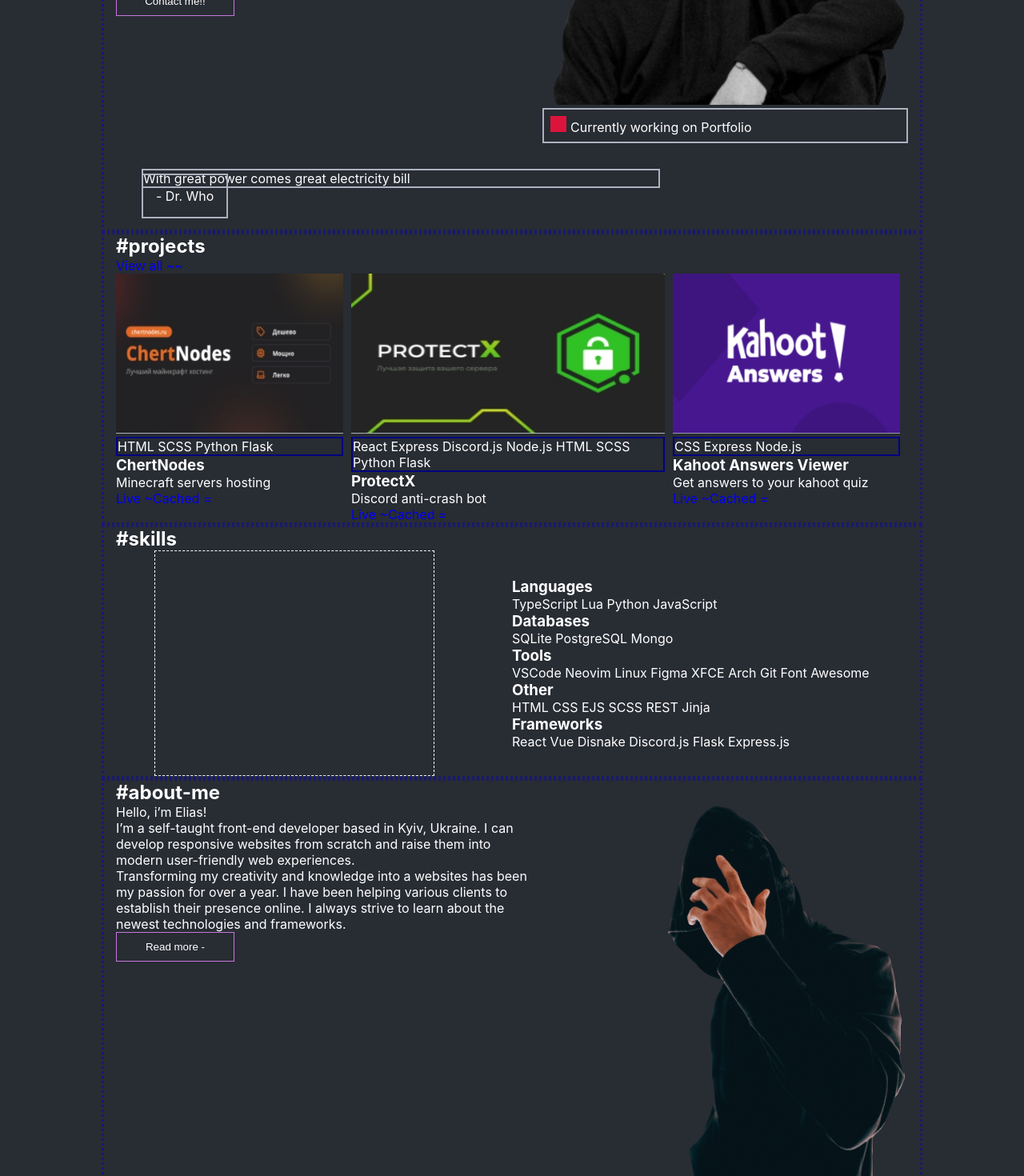
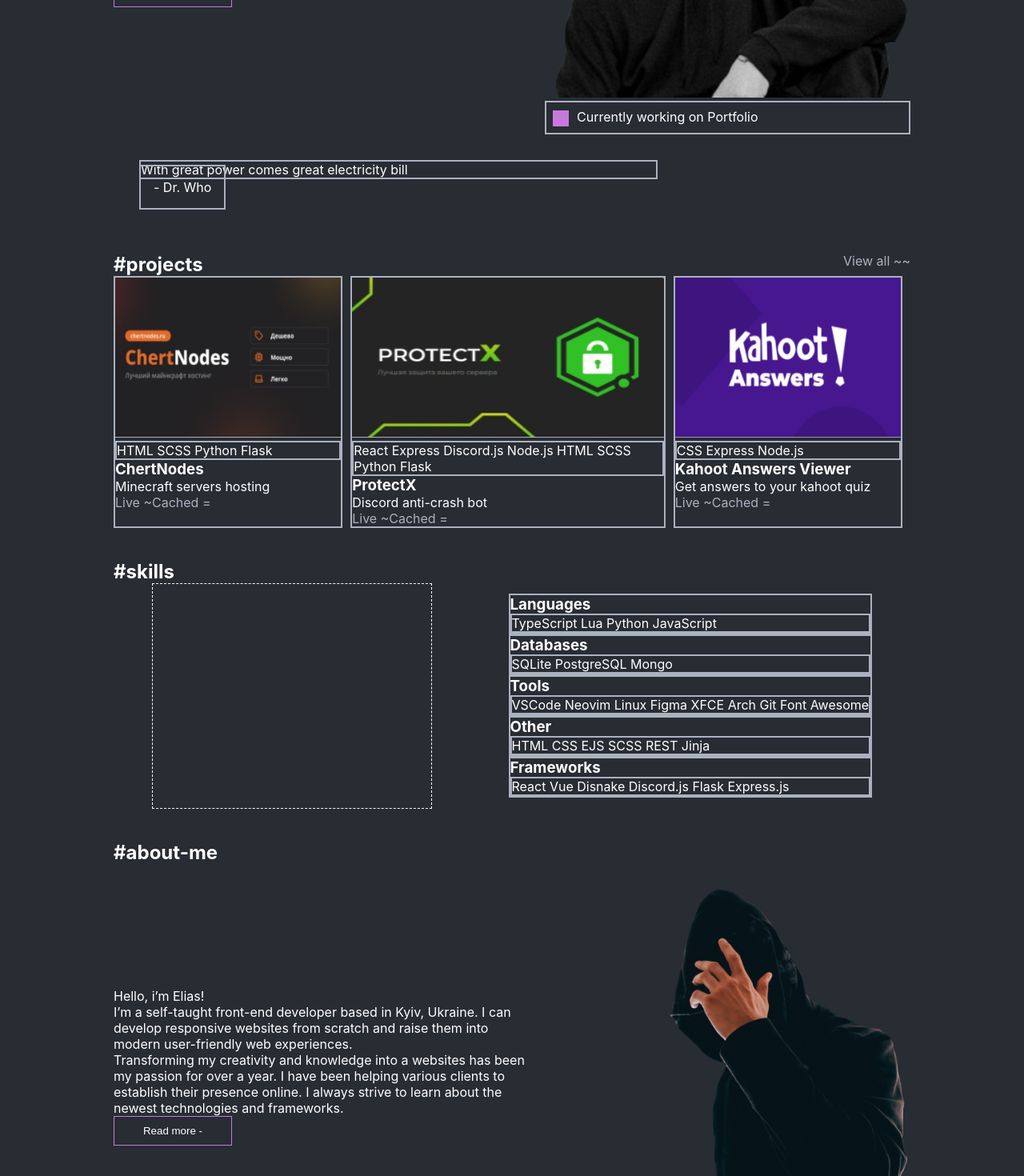
Before and after one commit to 89811421793/portfolio, a React app: page / in a window 1280 px wide. Shown: the part 300-1770 px from the top of the page at 80% size. Built offline with nearby package versions, Linux system fonts and the light colour scheme.

Commit message:
minor edits

```diff
--- a/src/components/Container.ts
+++ b/src/components/Container.ts
@@ -6,5 +6,4 @@ export const Container = styled.div`
   min-height: 100%;
   padding: 0 15px;
   margin: 0 auto;
-  border: 3px dotted midnightblue;
 `;
--- a/src/components/menu/Menu.tsx
+++ b/src/components/menu/Menu.tsx
@@ -25,6 +25,5 @@ const StyledMenu = styled.nav`
   ul {
     display: flex;
     gap: 25px;
-    list-style: none;
   }
 `;
--- a/src/pages/homepage/layout/footer/Footer.tsx
+++ b/src/pages/homepage/layout/footer/Footer.tsx
@@ -4,6 +4,7 @@ import { FlexWrapper } from "../../../../components/FlexWrapper";
 import { Icon } from "../../../../components/icon/Icon";
 import { Logo } from "../../../../components/logo/Logo";
 import { Container } from "../../../../components/Container";
+import { theme } from "../../../../styles/Theme";
 
 export const Footer: React.FC = () => {
   return (
@@ -47,10 +48,10 @@ export const Footer: React.FC = () => {
 };
 
 const StyledFooter = styled.footer`
+ border-top: 2px solid ${theme.colors.borderColor};
 `;
 
 const MediaList = styled.ul`
-  list-style: none;
 `;
 
 const MediaItem = styled.li``;
--- a/src/pages/homepage/layout/sections/about/About.tsx
+++ b/src/pages/homepage/layout/sections/about/About.tsx
@@ -10,9 +10,9 @@ export const About: React.FC = () => {
   return (
     <StyledAbout>
       <Container>
-        <FlexWrapper justify='space-between'>
-        <div>
           <SectionTitle>#about-me</SectionTitle>
+          <FlexWrapper justify='space-between'>
+          <AboutInfo>
           <span>Hello, i’m Elias!</span>
           <p style={{maxWidth:'515px'}}>
             I’m a self-taught front-end developer based in Kyiv, Ukraine. I can
@@ -26,7 +26,7 @@ export const About: React.FC = () => {
             newest technologies and frameworks.
           </p>
           <Button>Read more -</Button>
-        </div>
+        </AboutInfo>
         <AboutImage src={aboutimg} alt="" />
         </FlexWrapper>
       </Container>
@@ -37,6 +37,12 @@ export const About: React.FC = () => {
 const StyledAbout = styled.section`
 `;
 
+const AboutInfo = styled.div`
+display:flex;
+flex-direction: column;
+align-self:center;
+`;
+
 const AboutImage = styled.img`
   width: 339px;
   height: 507px;
--- a/src/pages/homepage/layout/sections/main/Main.tsx
+++ b/src/pages/homepage/layout/sections/main/Main.tsx
@@ -4,6 +4,7 @@ import mainimg from "../../../../../assets/images/MainImg.png";
 import { FlexWrapper } from "../../../../../components/FlexWrapper";
 import { Button } from "../../../../../components/Button";
 import { Container } from "../../../../../components/Container";
+import { theme } from "../../../../../styles/Theme";
 
 export const Main: React.FC = () => {
   return (
@@ -12,8 +13,8 @@ export const Main: React.FC = () => {
         <FlexWrapper align="center" justify="space-around">
           <div>
             <MainTitle>
-              Elias is a <span style={{ color: "fuchsia" }}>web designer</span>{" "}
-              and <span style={{ color: "fuchsia" }}>front-end developer</span>
+              Elias is a <span style={{ color: 'fuchsia' }}>web designer</span>{" "}
+              and <span style={{ color: 'fuchsia' }}>front-end developer</span>
             </MainTitle>
             <p>
               He crafts responsive websites where technologies meet creativity
@@ -23,15 +24,7 @@ export const Main: React.FC = () => {
           <figure>
             <MainImage src={mainimg} alt="" />
             <figcaption style={{ border: "2px solid #ABB2BF", padding: 8 }}>
-              <span
-                style={{
-                  display: "inline-block",
-                  width: "20px",
-                  height: 20,
-                  backgroundColor: "crimson",
-                  marginRight: 5,
-                }}
-              ></span>
+              <Square></Square>
               Currently working on{" "}
               <span style={{ color: "#FFF" }}>Portfolio</span>
             </figcaption>
@@ -50,8 +43,7 @@ export const Main: React.FC = () => {
   );
 };
 
-const StyledMain = styled.section`
-`;
+const StyledMain = styled.section``;
 
 const MainImage = styled.img`
   width: 457px;
@@ -77,3 +69,12 @@ const Cite = styled.cite`
   padding: 16px;
   font-style: normal;
 `;
+
+const Square = styled.span`
+background-color: ${theme.colors.accent};
+display: inline-block;
+width: 20px;
+height: 20px;
+margin-right: 10px;
+vertical-align: middle;
+`
--- a/src/pages/homepage/layout/sections/projects/Projects.tsx
+++ b/src/pages/homepage/layout/sections/projects/Projects.tsx
@@ -12,8 +12,10 @@ export const Projects: React.FC = () => {
   return (
     <StyledProjects>
       <Container>
+        <FlexWrapper justify={'space-between'}>
         <SectionTitle>#projects</SectionTitle>
         <a href="#">View all ~~</a>
+        </FlexWrapper>
         <FlexWrapper justify={"space-evenly"}>
           <Project
             src={chertNodes}
--- a/src/pages/homepage/layout/sections/projects/project/Project.tsx
+++ b/src/pages/homepage/layout/sections/projects/project/Project.tsx
@@ -1,5 +1,6 @@
 import React from "react";
 import styled from "styled-components";
+import { theme } from "../../../../../../styles/Theme";
 
 type ProjectPropsType = {
   src: string;
@@ -23,6 +24,7 @@ export const Project = (props: ProjectPropsType) => {
 
 const StyledProject = styled.div`
   margin-right: 10px;
+  border: 2px solid ${theme.colors.borderColor};
 `;
 const ProjectImage = styled.img`
   width: 100%;
@@ -31,7 +33,7 @@ const ProjectImage = styled.img`
 `;
 
 const TechnologyList = styled.div`
-border: 2px solid navy;
+border: 2px solid ${theme.colors.borderColor};
 `;
 
 const ProjectTitle = styled.h3``;
--- a/src/pages/homepage/layout/sections/skills/Skills.tsx
+++ b/src/pages/homepage/layout/sections/skills/Skills.tsx
@@ -35,6 +35,7 @@ export const Skills: React.FC = () => {
 };
 
 const StyledSkills = styled.section`
+
 `;
 
 const SkillsGroup = styled.div``;
--- a/src/pages/homepage/layout/sections/skills/skill/Skill.tsx
+++ b/src/pages/homepage/layout/sections/skills/skill/Skill.tsx
@@ -1,5 +1,6 @@
 import React from "react";
 import styled from "styled-components";
+import { theme } from "../../../../../../styles/Theme";
 
 type SkillPropsType = {
   title: string
@@ -15,8 +16,13 @@ export const Skill = (props: SkillPropsType) => {
   );
 };
 
-const SkillBox = styled.div``;
+const SkillBox = styled.div`
+border: 2px solid ${theme.colors.borderColor};
+`;
+
 const SkillTitle = styled.h3`
   color: #fff;
 `;
-const StyledSkill = styled.div``;
+const StyledSkill = styled.div`
+border: 2px solid ${theme.colors.borderColor};
+`;
--- a/src/styles/Global.styled.ts
+++ b/src/styles/Global.styled.ts
@@ -16,6 +16,7 @@ body {
   }
 
 a {
+    color: ${theme.colors.borderColor};
     text-decoration: unset;
     cursor: pointer;
 }
@@ -29,4 +30,8 @@ button {
     cursor: pointer;
     color: ${theme.colors.font};
 }
+
+section {
+margin-bottom: 40px;
+}
 `;
```
